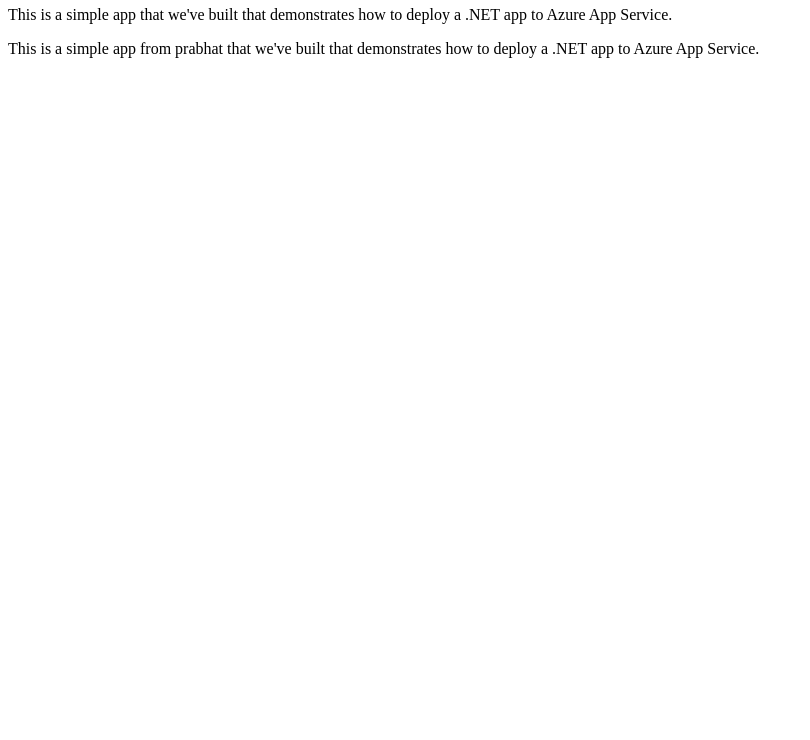
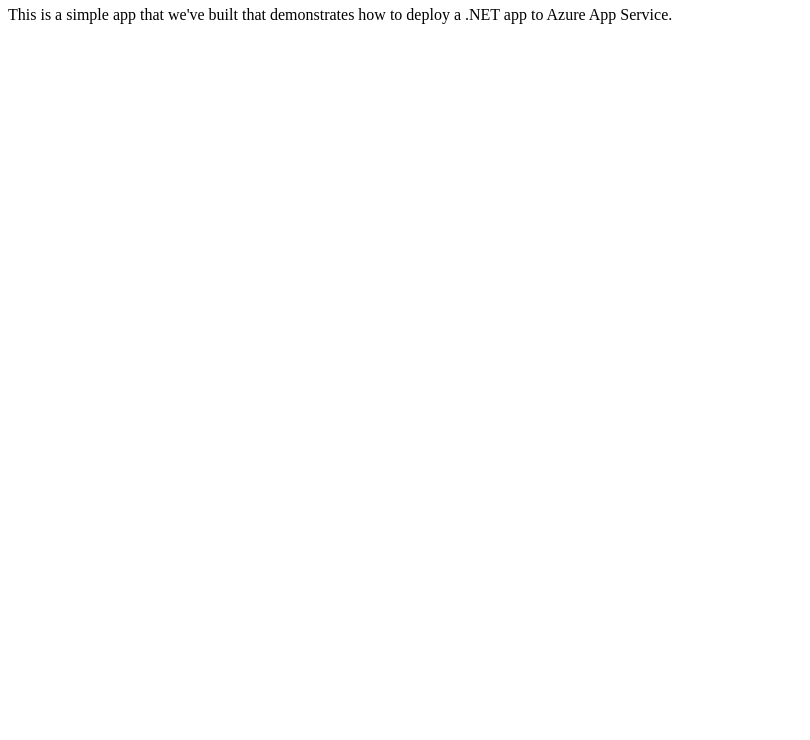
Before and after one commit to prabhat-019/web, a plain HTML site: page index.html in a window 1280 px wide. Shown: the part 60-800 px from the top of the page, without its empty margins (0-810 px from the left). Drawn offline with Linux system fonts and the light colour scheme.

Commit message:
Update index.html

```diff
--- a/index.html
+++ b/index.html
@@ -1,5 +1,5 @@
 <div class="jumbotron">
     <h1>ASP.NET in Azure!</h1>
     <p class="lead">This is a simple app that we've built that demonstrates how to deploy a .NET app to Azure App Service.</p>
-    <p class="lead">This is a simple app from prabhat that we've built that demonstrates how to deploy a .NET app to Azure App Service.</p>
+
 </div>
```
